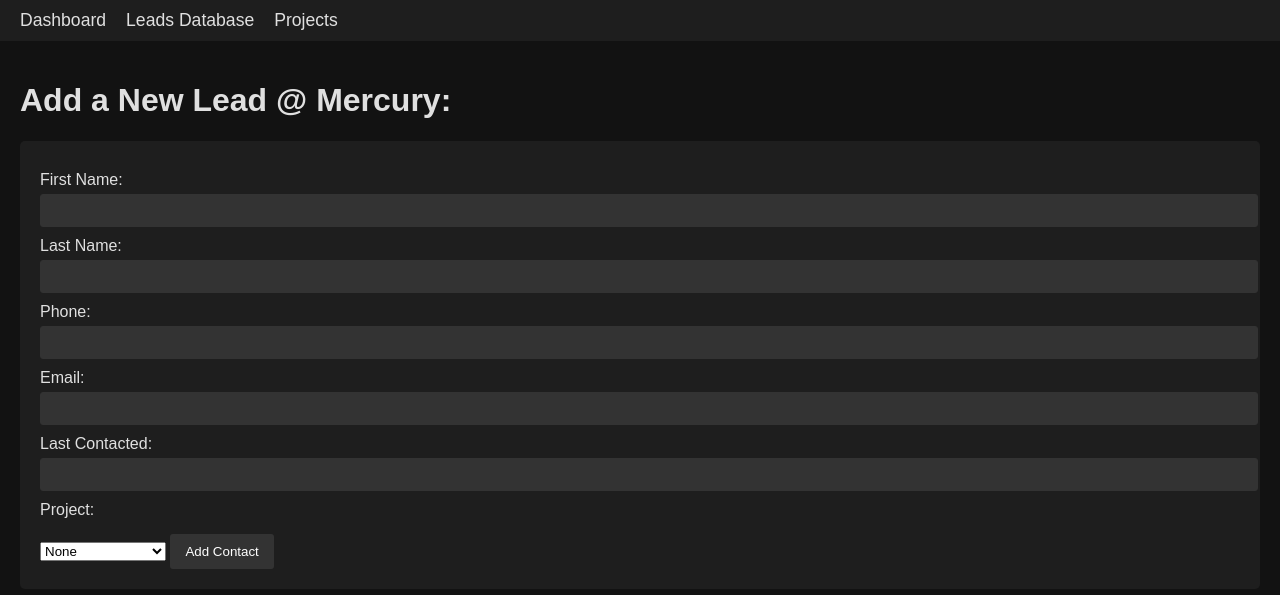
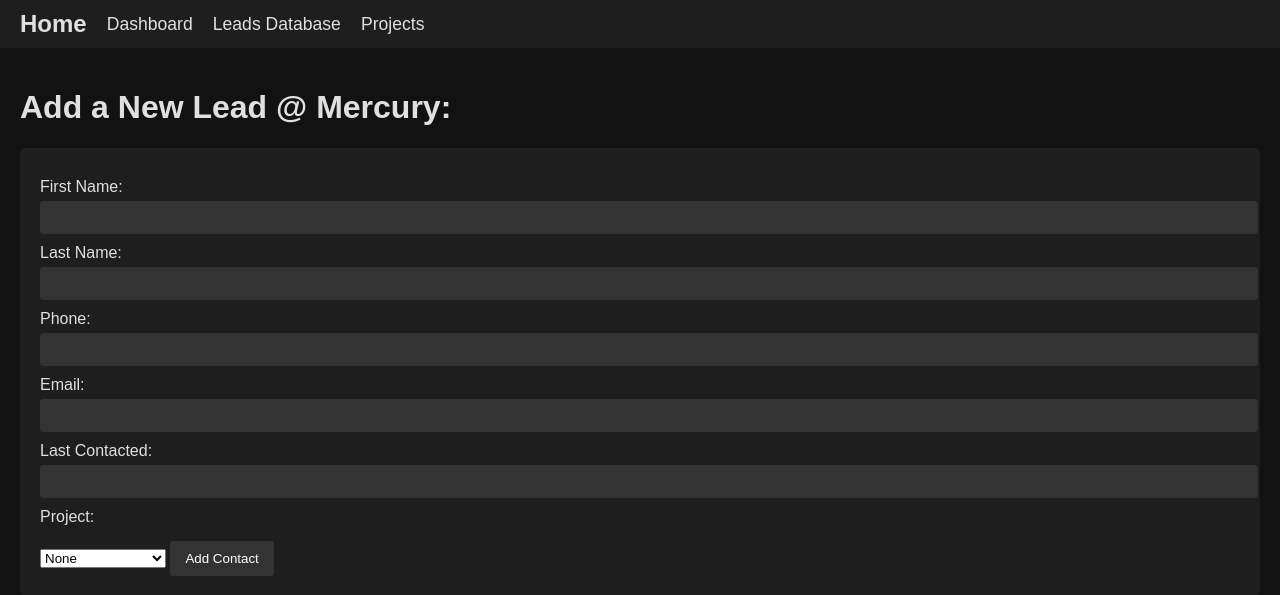
Before and after one commit to gabrielpesquivel/MercuryLeads, a Flask app: page /leads in a window 1280 px wide. Shown: the top 595 px of the page. Run offline with Flask 3, Linux system fonts and the light colour scheme.

Commit message:
Header styling "home"

```diff
--- a/Main/templates/base.html
+++ b/Main/templates/base.html
@@ -24,6 +24,12 @@
       text-decoration: none;
       margin-right: 20px;
       font-size: 1.1em;
+    }
+    .navbar b {
+      color: #e0e0e0;
+      text-decoration: none;
+      margin-right: 20px;
+      font-size: 1.5em;
     }
     .navbar a:hover {
       color: #ffffff;
@@ -83,6 +89,7 @@
 </head>
 <body>
   <div class="navbar">
+    <b href="">Home</b>
     <a href="{{ url_for('dashboard') }}">Dashboard</a>
     <a href="{{ url_for('leads') }}">Leads Database</a>
     <a href="{{ url_for('projects') }}">Projects</a>
```
Also changed, not shown: instance/contacts.db.
